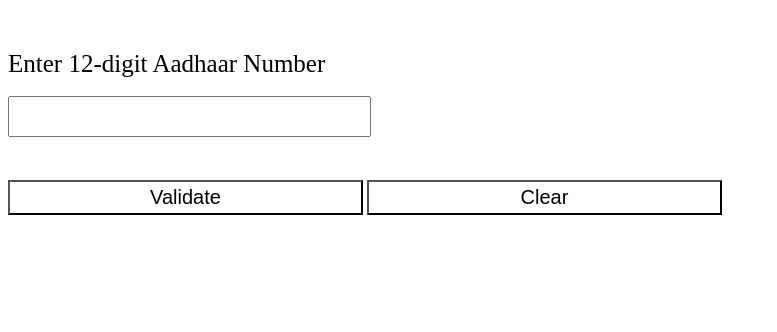
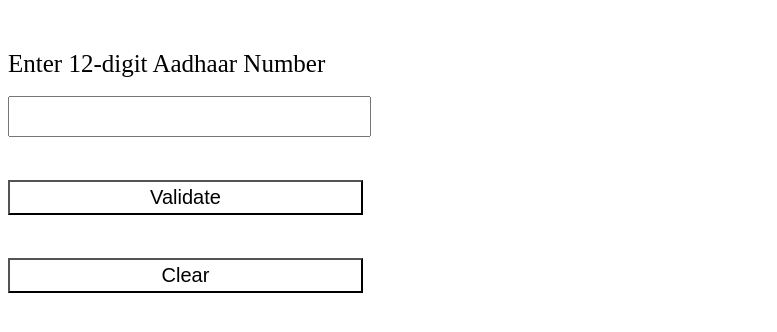
Before and after one commit to ekallwin/Aadhaar-validation, a plain HTML site: page index.html in a window 1280 px wide. Shown: the whole page, without its empty margins (0-777 px from the left). Drawn offline with Linux system fonts and the light colour scheme.

Commit message:
Update index.html

```diff
--- a/index.html
+++ b/index.html
@@ -13,7 +13,7 @@
         <br><br>
         <input type="number" id="Aadhaar_input" name="Aadhaar_input" minlength="12" maxlength="12" pattern="\d{12}" required oninput="checkLength(this)">
         <br><br>
-        <button id="button" type="submit">Validate</button>
+        <button id="button" type="submit">Validate</button><br><br>
         <button id="button_clear" type="button" onclick="clearEntries()">Clear</button><br><br>
         <div id="loading" style="display: none;">Validating...</div>
         <div id="val_disp" style="display: none;"></div>
```
